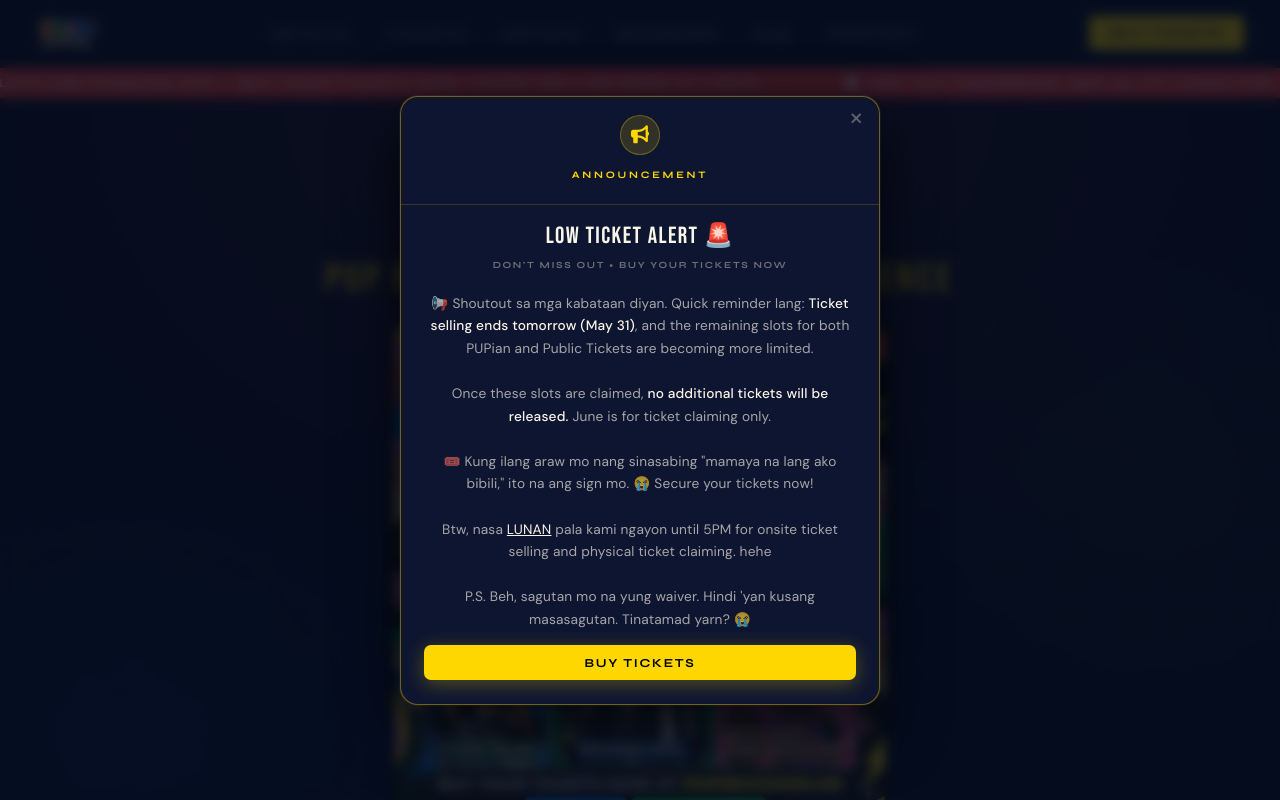
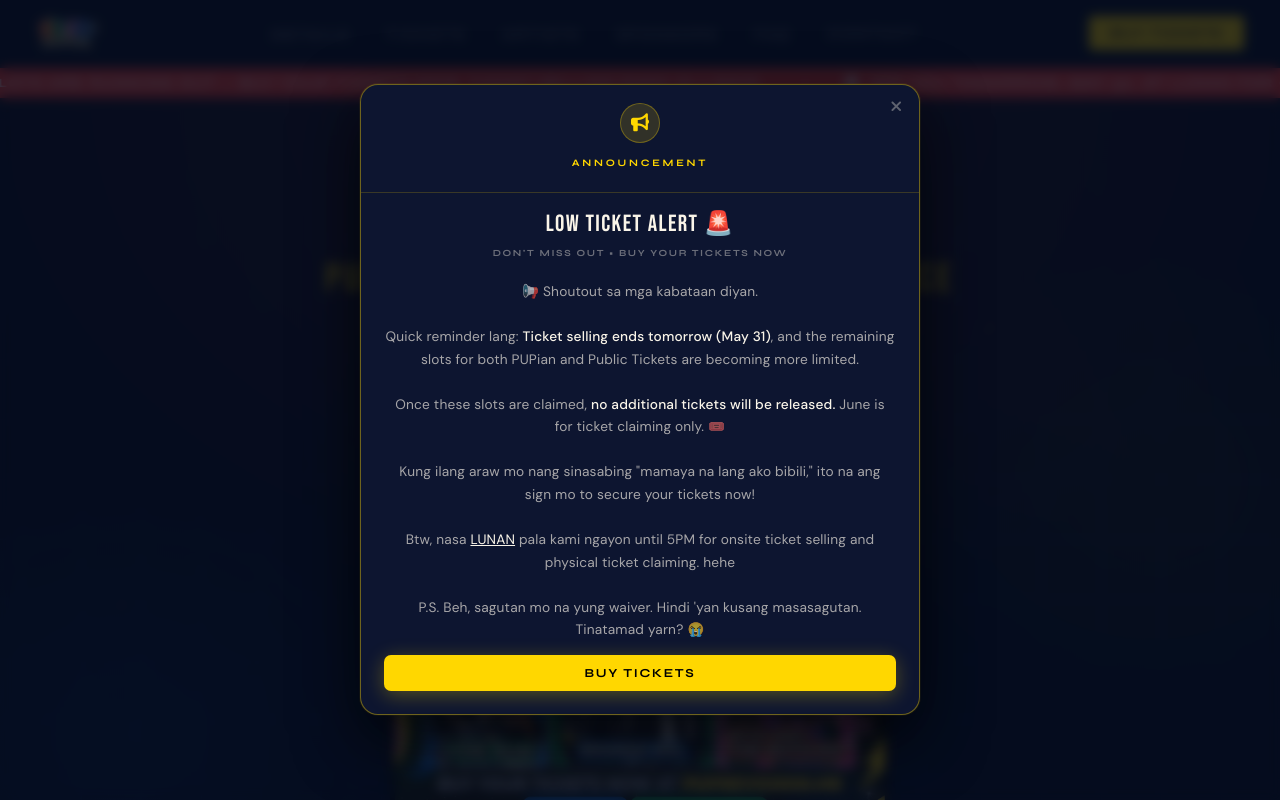
Before and after one commit to johnelsisura/puprevo2026, a React (Vite) app: page / in a window 1280 px wide. Shown: the top 800 px of the page. Built offline with nearby package versions, Linux system fonts and the light colour scheme; no server answers; the database is empty.

Commit message:
Update Landing.jsx

```diff
--- a/src/pages/Landing.jsx
+++ b/src/pages/Landing.jsx
@@ -1027,7 +1027,7 @@ export default function Landing() {
           to   { opacity: 1; }
         }
         .toast-announcement {
-          width: 100%; max-width: 480px;
+          width: 100%; max-width: 560px;
           background: #0D1530;
           border: 1px solid rgba(255,215,0,0.4);
           border-radius: 18px;
@@ -1764,11 +1764,13 @@ export default function Landing() {
                 <div className="toast-title">LOW TICKET ALERT 🚨</div>
                 <div className="toast-subtitle">DON'T MISS OUT • BUY YOUR TICKETS NOW</div>
                 <div className="toast-msg">
-                  📢 Shoutout sa mga kabataan diyan. Quick reminder lang: <strong style={{color:'var(--cream)'}}>Ticket selling ends tomorrow (May 31)</strong>, and the remaining slots for both PUPian and Public Tickets are becoming more limited.
+                  📢 Shoutout sa mga kabataan diyan.
                   <br /><br />
-                  Once these slots are claimed, <strong style={{color:'var(--cream)'}}>no additional tickets will be released.</strong> June is for ticket claiming only.
+                  Quick reminder lang: <strong style={{color:'var(--cream)'}}>Ticket selling ends tomorrow (May 31)</strong>, and the remaining slots for both PUPian and Public Tickets are becoming more limited.
                   <br /><br />
-                  🎟️ Kung ilang araw mo nang sinasabing "mamaya na lang ako bibili," ito na ang sign mo. 😭 Secure your tickets now!
+                  Once these slots are claimed, <strong style={{color:'var(--cream)'}}>no additional tickets will be released.</strong> June is for ticket claiming only. 🎟️
+                  <br /><br />
+                  Kung ilang araw mo nang sinasabing "mamaya na lang ako bibili," ito na ang sign mo to secure your tickets now!
                   <br /><br />
                   Btw, nasa <a href="https://share.google/Ddgx5Ov8GTy1p3gBX" target="_blank" rel="noopener noreferrer" style={{color:'var(--cream)', textDecoration:'underline'}}>LUNAN</a> pala kami ngayon until 5PM for onsite ticket selling and physical ticket claiming. hehe
                   <br /><br />
```
